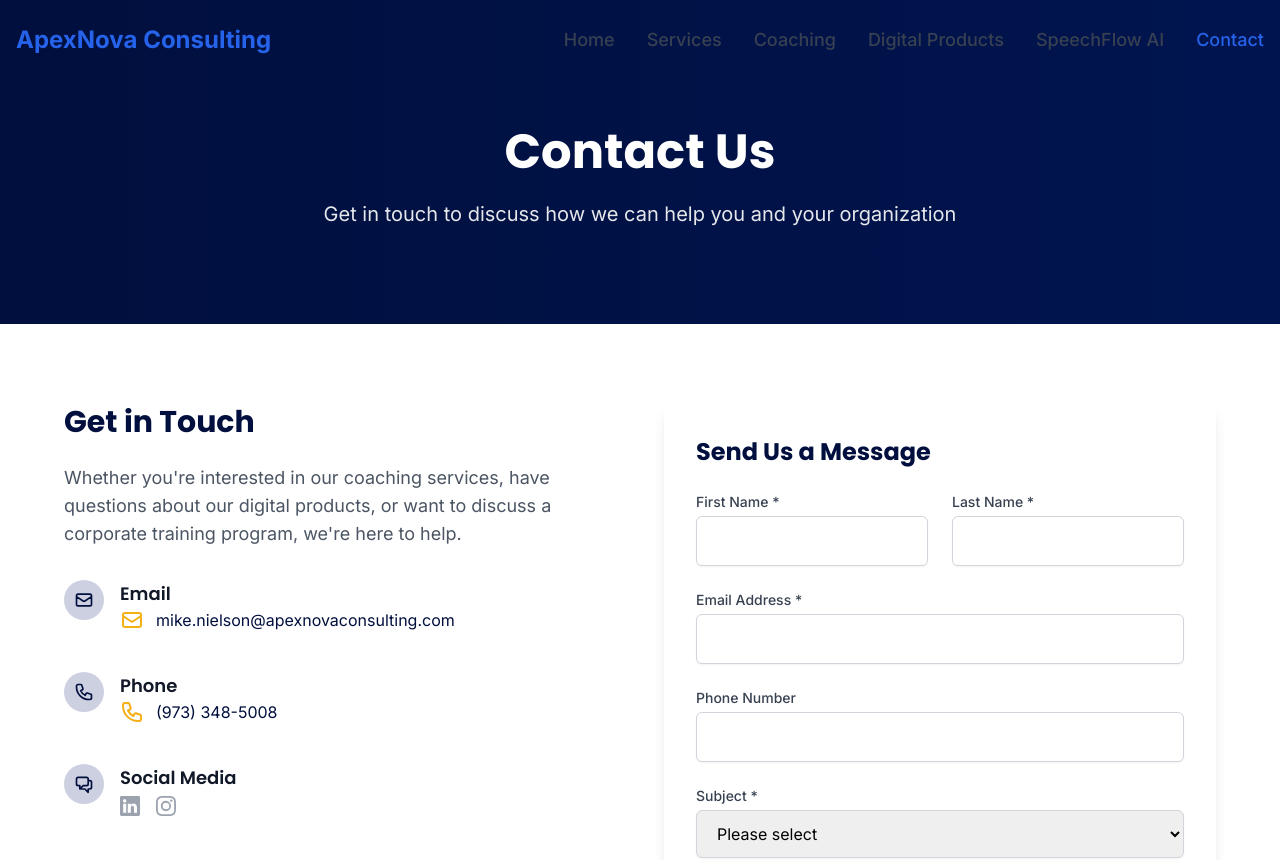
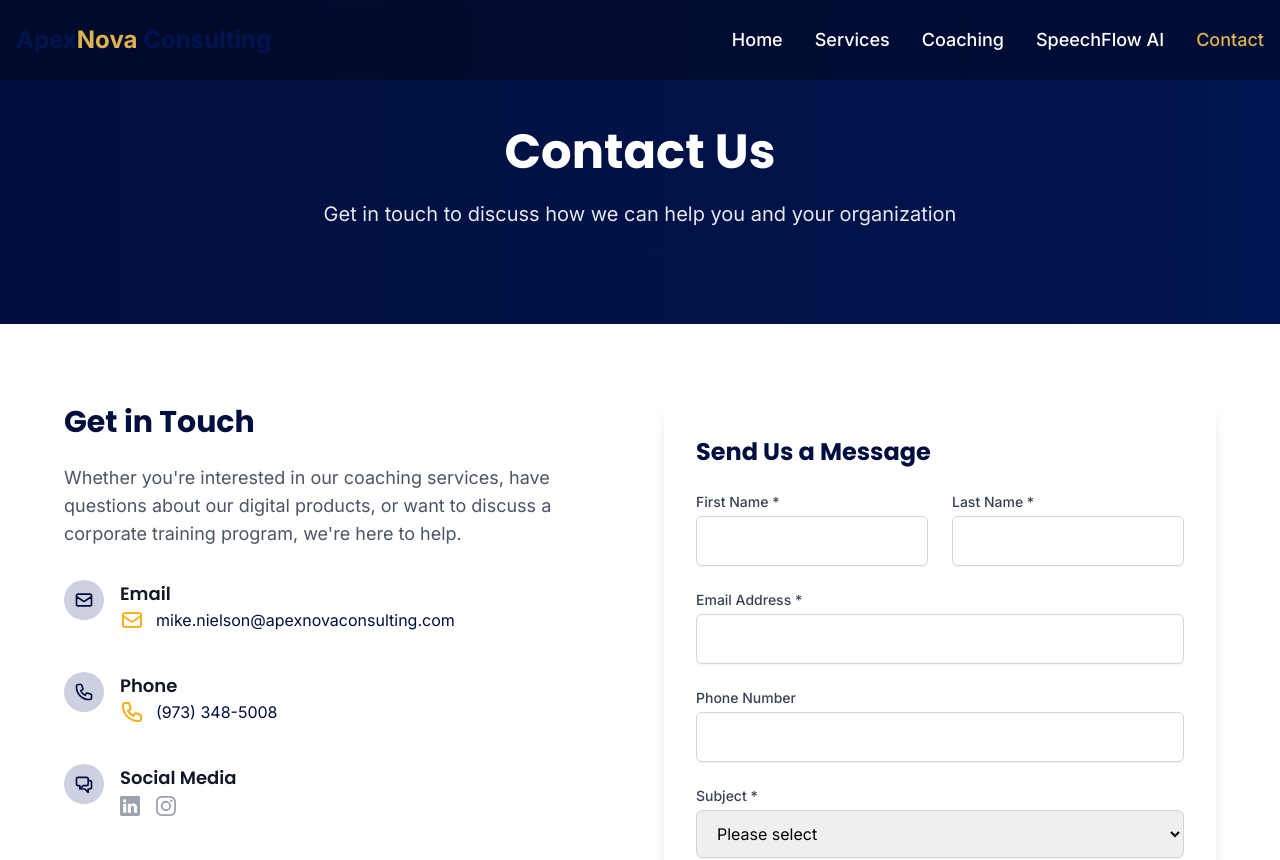
Before and after one commit to apexnova-consulting/apexnovawebsite, a Next.js app: page /contact in a window 1280 px wide. Shown: the top 860 px of the page. Built offline with nearby package versions, Linux system fonts and the light colour scheme.

Commit message:
Update navbar styling and remove digital products from navigation

```diff
--- /dev/null
+++ b/src/app/api/download/[productId]/route.ts
@@ -0,0 +1,88 @@
+import { NextRequest, NextResponse } from 'next/server';
+import { products } from '@/data/products.json';
+import { headers } from 'next/headers';
+import { verifyStripeSession } from '@/lib/stripe';
+
+export async function GET(
+  request: NextRequest,
+  { params }: { params: { productId: string } }
+) {
+  try {
+    // Get the session ID from the query parameters
+    const searchParams = request.nextUrl.searchParams;
+    const sessionId = searchParams.get('session_id');
+
+    if (!sessionId) {
+      return NextResponse.json(
+        { error: 'No session ID provided' },
+        { status: 400 }
+      );
+    }
+
+    // Verify the Stripe session
+    const session = await verifyStripeSession(sessionId);
+    if (!session) {
+      return NextResponse.json(
+        { error: 'Invalid or expired session' },
+        { status: 401 }
+      );
+    }
+
+    // Find the product
+    const product = products.find((p) => p.id === params.productId);
+    if (!product) {
+      return NextResponse.json(
+        { error: 'Product not found' },
+        { status: 404 }
+      );
+    }
+
+    // Verify the purchase
+    const purchasedProductId = session.metadata?.productId;
+    if (purchasedProductId !== product.id) {
+      return NextResponse.json(
+        { error: 'Product not purchased' },
+        { status: 403 }
+      );
+    }
+
+    // Get the file path
+    const filePath = product.downloadUrl;
+    if (!filePath) {
+      return NextResponse.json(
+        { error: 'Download URL not found' },
+        { status: 404 }
+      );
+    }
+
+    // Read the file
+    const file = await fetch(`${process.env.NEXT_PUBLIC_BASE_URL}${filePath}`);
+    if (!file.ok) {
+      return NextResponse.json(
+        { error: 'File not found' },
+        { status: 404 }
+      );
+    }
+
+    // Get the file content and headers
+    const fileContent = await file.arrayBuffer();
+    const fileHeaders = file.headers;
+
+    // Create response with file content
+    const response = new NextResponse(fileContent, {
+      headers: {
+        'Content-Type': fileHeaders.get('content-type') || 'application/pdf',
+        'Content-Disposition': `attachment; filename="${filePath.split('/').pop()}"`,
+        'Content-Length': fileHeaders.get('content-length') || '',
+      },
+    });
+
+    return response;
+  } catch (error) {
+    console.error('Download error:', error);
+    return NextResponse.json(
+      { error: 'Internal server error' },
+      { status: 500 }
+    );
+  }
+}
--- a/src/components/Navbar.tsx
+++ b/src/components/Navbar.tsx
@@ -20,55 +20,70 @@
   const isActive = (path: string) => pathname === path;
 
   return (
-    <nav className={`fixed w-full z-50 transition-all duration-300 ${isScrolled ? 'bg-white shadow-lg' : 'bg-transparent'
+    <nav className={`fixed w-full z-50 transition-all duration-300 ${isScrolled ? 'bg-white shadow-lg' : 'bg-black/30 backdrop-blur-sm'
       }`}>
       <div className="container mx-auto px-4">
         <div className="flex justify-between items-center h-20">
           {/* Logo */}
-          <Link href="/" className="text-2xl font-bold text-blue-600">
-            ApexNova Consulting
+          <Link href="/" className="text-2xl font-bold">
+            <span className="text-[#00144F]">Apex</span>
+            <span className="text-[#DEB251]">Nova</span>
+            <span className="text-[#00144F]"> Consulting</span>
           </Link>
 
           {/* Desktop Navigation */}
           <div className="hidden md:flex space-x-8">
             <Link
               href="/"
-              className={`text-lg font-medium transition-colors ${isActive('/') ? 'text-blue-600' : 'text-gray-700 hover:text-blue-600'
+              className={`text-lg font-medium transition-colors ${isActive('/')
+                  ? 'text-[#DEB251]'
+                  : isScrolled
+                    ? 'text-[#00144F] hover:text-[#DEB251]'
+                    : 'text-white hover:text-[#DEB251]'
                 }`}
             >
               Home
             </Link>
             <Link
               href="/services"
-              className={`text-lg font-medium transition-colors ${isActive('/services') ? 'text-blue-600' : 'text-gray-700 hover:text-blue-600'
+              className={`text-lg font-medium transition-colors ${isActive('/services')
+                  ? 'text-[#DEB251]'
+                  : isScrolled
+                    ? 'text-[#00144F] hover:text-[#DEB251]'
+                    : 'text-white hover:text-[#DEB251]'
                 }`}
             >
               Services
             </Link>
             <Link
               href="/coaching"
-              className={`text-lg font-medium transition-colors ${isActive('/coaching') ? 'text-blue-600' : 'text-gray-700 hover:text-blue-600'
+              className={`text-lg font-medium transition-colors ${isActive('/coaching')
+                  ? 'text-[#DEB251]'
+                  : isScrolled
+                    ? 'text-[#00144F] hover:text-[#DEB251]'
+                    : 'text-white hover:text-[#DEB251]'
                 }`}
             >
               Coaching
             </Link>
             <Link
-              href="/digital-products"
-              className={`text-lg font-medium transition-colors ${isActive('/digital-products') ? 'text-blue-600' : 'text-gray-700 hover:text-blue-600'
-                }`}
-            >
-              Digital Products
-            </Link>
-            <Link
               href="/speechflow-ai"
-              className={`text-lg font-medium transition-colors ${isActive('/speechflow-ai') ? 'text-blue-600' : 'text-gray-700 hover:text-blue-600'
+              className={`text-lg font-medium transition-colors ${isActive('/speechflow-ai')
+                  ? 'text-[#DEB251]'
+                  : isScrolled
+                    ? 'text-[#00144F] hover:text-[#DEB251]'
+                    : 'text-white hover:text-[#DEB251]'
                 }`}
             >
               SpeechFlow AI
             </Link>
             <Link
               href="/contact"
-              className={`text-lg font-medium transition-colors ${isActive('/contact') ? 'text-blue-600' : 'text-gray-700 hover:text-blue-600'
+              className={`text-lg font-medium transition-colors ${isActive('/contact')
+                  ? 'text-[#DEB251]'
+                  : isScrolled
+                    ? 'text-[#00144F] hover:text-[#DEB251]'
+                    : 'text-white hover:text-[#DEB251]'
                 }`}
             >
               Contact
@@ -77,7 +92,8 @@
 
           {/* Mobile Menu Button */}
           <button
-            className="md:hidden text-gray-700 hover:text-blue-600"
+            className={`md:hidden ${isScrolled ? 'text-[#00144F]' : 'text-white'
+              } hover:text-[#DEB251] transition-colors`}
             onClick={() => setIsMobileMenuOpen(!isMobileMenuOpen)}
           >
             <svg
@@ -100,11 +116,11 @@
 
         {/* Mobile Navigation */}
         {isMobileMenuOpen && (
-          <div className="md:hidden py-4">
+          <div className="md:hidden bg-white shadow-lg py-4">
             <div className="flex flex-col space-y-4">
               <Link
                 href="/"
-                className={`text-lg font-medium transition-colors ${isActive('/') ? 'text-blue-600' : 'text-gray-700 hover:text-blue-600'
+                className={`text-lg font-medium transition-colors ${isActive('/') ? 'text-[#DEB251]' : 'text-[#00144F] hover:text-[#DEB251]'
                   }`}
                 onClick={() => setIsMobileMenuOpen(false)}
               >
@@ -112,7 +128,7 @@
               </Link>
               <Link
                 href="/services"
-                className={`text-lg font-medium transition-colors ${isActive('/services') ? 'text-blue-600' : 'text-gray-700 hover:text-blue-600'
+                className={`text-lg font-medium transition-colors ${isActive('/services') ? 'text-[#DEB251]' : 'text-[#00144F] hover:text-[#DEB251]'
                   }`}
                 onClick={() => setIsMobileMenuOpen(false)}
               >
@@ -120,23 +136,15 @@
               </Link>
               <Link
                 href="/coaching"
-                className={`text-lg font-medium transition-colors ${isActive('/coaching') ? 'text-blue-600' : 'text-gray-700 hover:text-blue-600'
+                className={`text-lg font-medium transition-colors ${isActive('/coaching') ? 'text-[#DEB251]' : 'text-[#00144F] hover:text-[#DEB251]'
                   }`}
                 onClick={() => setIsMobileMenuOpen(false)}
               >
                 Coaching
               </Link>
               <Link
-                href="/digital-products"
-                className={`text-lg font-medium transition-colors ${isActive('/digital-products') ? 'text-blue-600' : 'text-gray-700 hover:text-blue-600'
-                  }`}
-                onClick={() => setIsMobileMenuOpen(false)}
-              >
-                Digital Products
-              </Link>
-              <Link
                 href="/speechflow-ai"
-                className={`text-lg font-medium transition-colors ${isActive('/speechflow-ai') ? 'text-blue-600' : 'text-gray-700 hover:text-blue-600'
+                className={`text-lg font-medium transition-colors ${isActive('/speechflow-ai') ? 'text-[#DEB251]' : 'text-[#00144F] hover:text-[#DEB251]'
                   }`}
                 onClick={() => setIsMobileMenuOpen(false)}
               >
@@ -144,7 +152,7 @@
               </Link>
               <Link
                 href="/contact"
-                className={`text-lg font-medium transition-colors ${isActive('/contact') ? 'text-blue-600' : 'text-gray-700 hover:text-blue-600'
+                className={`text-lg font-medium transition-colors ${isActive('/contact') ? 'text-[#DEB251]' : 'text-[#00144F] hover:text-[#DEB251]'
                   }`}
                 onClick={() => setIsMobileMenuOpen(false)}
               >
--- a/src/data/products.json
+++ b/src/data/products.json
@@ -1,34 +1,38 @@
 {
   "products": [
     {
-      "id": "comm-confidence-course",
+      "id": "comm-confidence",
       "title": "Communication Confidence Course",
-      "description": "A comprehensive course to build your communication confidence and master public speaking.",
+      "description": "Master the art of effective communication with our comprehensive course. Learn proven techniques for public speaking, presentation skills, and interpersonal communication.",
       "price": 49.99,
-      "filePath": "/digital-products/communication-confidence-course.pdf",
       "thumbnail": "/images/comm-confidence-thumb.jpg",
       "features": [
         "8 comprehensive modules",
-        "Video lessons",
+        "Video tutorials",
         "Practice exercises",
         "Downloadable resources",
-        "Lifetime access"
-      ]
+        "Certificate of completion"
+      ],
+      "downloadUrl": "/digital-products/communication-confidence-course.pdf",
+      "fileSize": "2.5 MB",
+      "fileType": "PDF"
     },
     {
-      "id": "sales-mastery-guide",
+      "id": "sales-mastery",
       "title": "Sales Mastery Guide",
-      "description": "The ultimate guide to mastering sales conversations and closing more deals.",
-      "price": 79.99,
-      "filePath": "/digital-products/sales-mastery-guide.pdf",
+      "description": "Transform your sales approach with our detailed guide. Discover advanced techniques for closing deals, building relationships, and increasing revenue.",
+      "price": 39.99,
       "thumbnail": "/images/sales-mastery-thumb.jpg",
       "features": [
         "Proven sales frameworks",
+        "Case studies",
         "Script templates",
-        "Objection handling guide",
-        "Case studies",
-        "Action plans"
-      ]
+        "Negotiation strategies",
+        "Customer psychology insights"
+      ],
+      "downloadUrl": "/digital-products/sales-mastery-guide.pdf",
+      "fileSize": "1.8 MB",
+      "fileType": "PDF"
     }
   ]
 }
--- /dev/null
+++ b/src/lib/stripe.ts
@@ -0,0 +1,15 @@
+import Stripe from 'stripe';
+
+const stripe = new Stripe(process.env.STRIPE_SECRET_KEY!, {
+  apiVersion: '2023-10-16',
+});
+
+export async function verifyStripeSession(sessionId: string) {
+  try {
+    const session = await stripe.checkout.sessions.retrieve(sessionId);
+    return session;
+  } catch (error) {
+    console.error('Error verifying Stripe session:', error);
+    return null;
+  }
+}
```
